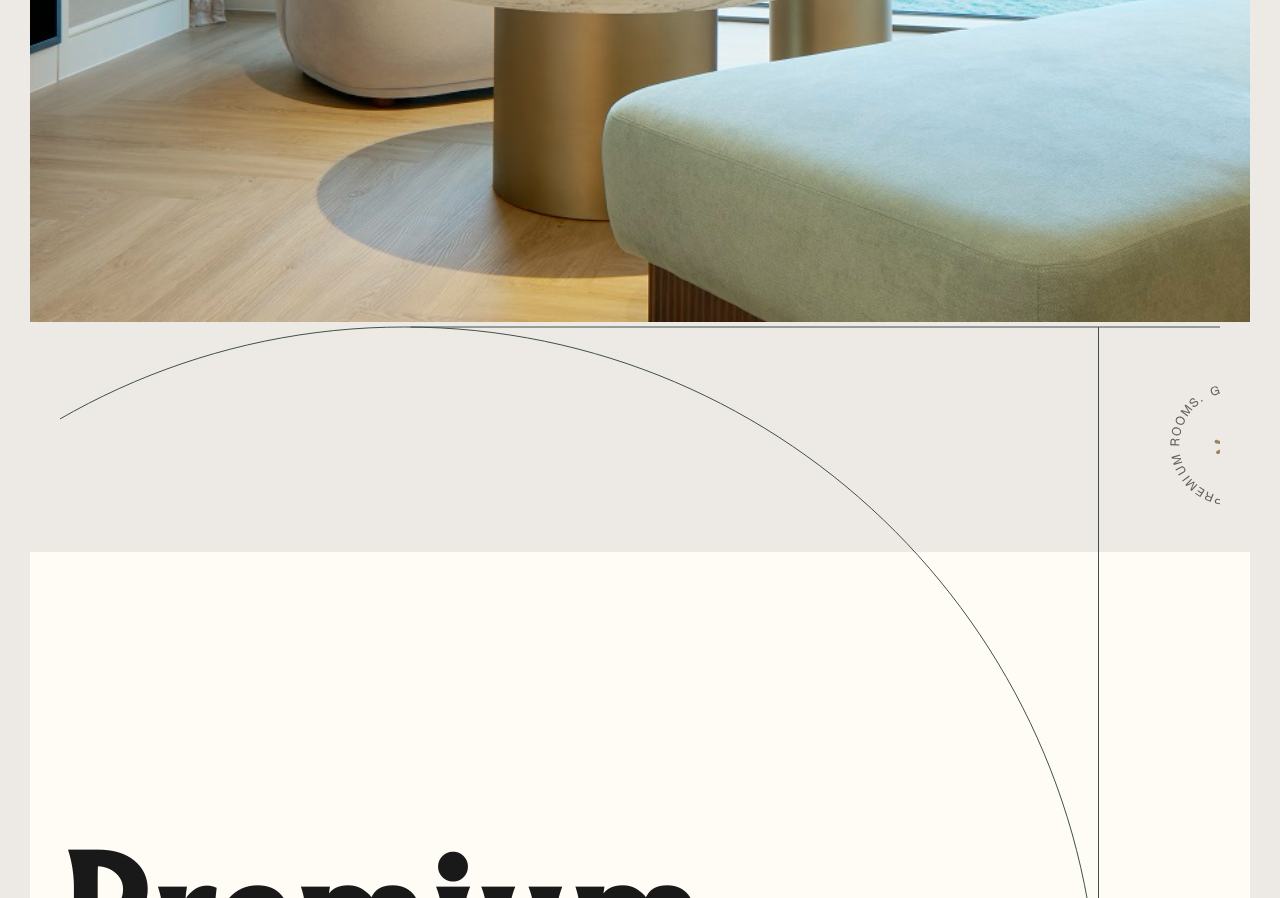
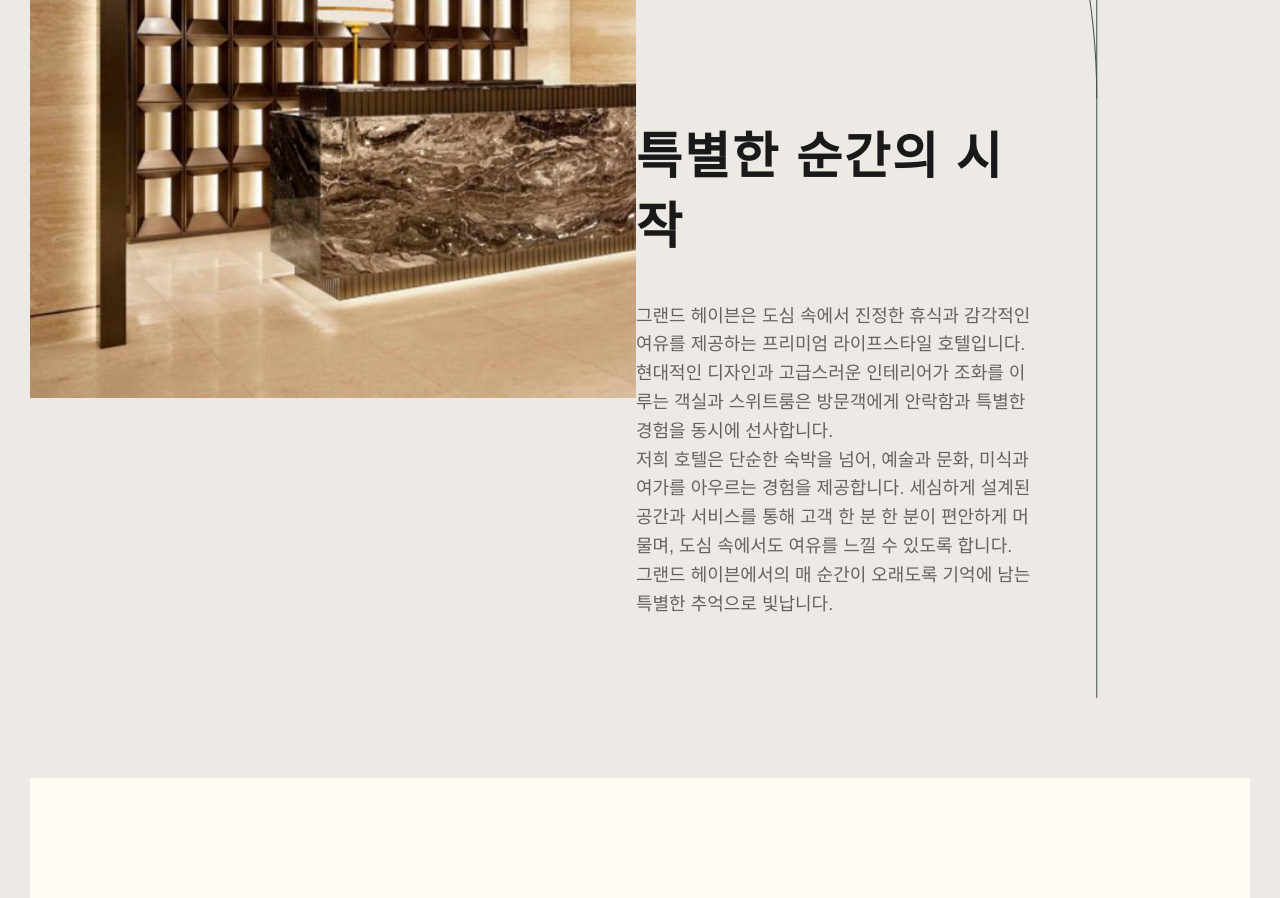
Before and after one commit to heeyoung6305/The-Grand-Haven, a Next.js app: page / in a window 1280 px wide. Shown: the part 1000-1898 px from the top of the page. Built offline with nearby package versions, Linux system fonts and the light colour scheme.

Commit message:
feat: 25. 11. 03
about section, mantine 활용해서 css 적용
(TGHExperience)
(TGHExperienceImage)

```diff
--- a/src/components/common/TGHExperience/TGHExperience.module.css
+++ b/src/components/common/TGHExperience/TGHExperience.module.css
@@ -1,17 +1,22 @@
-.about_title01 {
+.about {
+    display: flex;
+    flex-direction: column;
+    padding: 150px 120px 0 0;
+}
+
+.about_title {
     font-family: "albertusNova";
     color: #9d835a;
     display: flex;
     text-align: right;
     letter-spacing: 4px;
+    line-height: 1.1;
+    font-size: 92px;
     margin-bottom: 120px;
-    line-height: 1.1;
-    font-size: 92px
 }
-.about_title02 {
+.about_text {
     width: 400px;
     display: flex;
-    flex-direction: column;
 }
 .about_subtitle {
     font-family: "Noto Sans KR", sans-serif;
--- a/src/components/common/TGHExperience/TGHExperience.tsx
+++ b/src/components/common/TGHExperience/TGHExperience.tsx
@@ -1,4 +1,4 @@
-import { Title, Typography } from '@mantine/core';
+import { Flex, Text, Title, Typography } from '@mantine/core';
 
 import styles from './TGHExperience.module.css';
 
@@ -16,50 +16,28 @@ import styles from './TGHExperience.module.css';
  */
 const TGHExperience = () => (
   <>
-    <Title className={styles.about_title01}>
+    <Flex className={styles.about}>
+      <Title className={styles.about_title}>
         The
         <br />
         Haven
         <br />
         Experience
       </Title>
+      <Text className={styles.about_text} lineClamp={5} component="div">
         <Typography>
-      <div
-        dangerouslySetInnerHTML={{
-          __html:
-            '<p className={styles.about_description}>그랜드 헤이븐은 도심 속에서 진정한 휴식과 감각적인 여유를 제공하는 프리미엄 라이프스타일 호텔입니다.\n' +
-            '          현대적인 디자인과 고급스러운 인테리어가 조화를 이루는 객실과 스위트룸은 방문객에게 안락함과 특별한\n' +
-            '          경험을 동시에 선사합니다. <br /> 저희 호텔은 단순한 숙박을 넘어, 예술과 문화, 미식과 여가를 아우르는\n' +
-            '          경험을 제공합니다. 세심하게 설계된 공간과 서비스를 통해 고객 한 분 한 분이 편안하게 머물며, 도심\n' +
-            '          속에서도 여유를 느낄 수 있도록 합니다. <br /> 그랜드 헤이븐에서의 매 순간이 오래도록 기억에 남는\n' +
-            '          특별한 추억으로 빛납니다.</p>',
-        }}
-      />
+          <h3 className={styles.about_subtitle}>특별한 순간의 시작</h3>
+          <p className={styles.about_description}>
+            그랜드 헤이븐은 도심 속에서 진정한 휴식과 감각적인 여유를 제공하는 프리미엄 라이프스타일 호텔입니다.
+            현대적인 디자인과 고급스러운 인테리어가 조화를 이루는 객실과 스위트룸은 방문객에게 안락함과 특별한 경험을
+            동시에 선사합니다. <br /> 저희 호텔은 단순한 숙박을 넘어, 예술과 문화, 미식과 여가를 아우르는 경험을
+            제공합니다. 세심하게 설계된 공간과 서비스를 통해 고객 한 분 한 분이 편안하게 머물며, 도심 속에서도 여유를
+            느낄 수 있도록 합니다. <br /> 그랜드 헤이븐에서의 매 순간이 오래도록 기억에 남는 특별한 추억으로 빛납니다.
+          </p>
         </Typography>
+      </Text>
+    </Flex>
   </>
 );
 
 export default TGHExperience;
-
-// <Title className={styles.header_title}>The Grand Haven</Title>;
-//
-// <div className={styles.about_text}>*/}
-//       <h2 className={styles.about_title01}>
-//         The
-//         <br />
-//         Haven
-//         <br />
-//         Experience
-//       </h2>
-//       <div className={styles.about_title02}>
-//         <h3 className={styles.about_subtitle}>특별한 순간의 시작</h3>
-//         <p className={styles.about_description}>
-//           그랜드 헤이븐은 도심 속에서 진정한 휴식과 감각적인 여유를 제공하는 프리미엄 라이프스타일 호텔입니다.
-//           현대적인 디자인과 고급스러운 인테리어가 조화를 이루는 객실과 스위트룸은 방문객에게 안락함과 특별한
-//           경험을 동시에 선사합니다. <br /> 저희 호텔은 단순한 숙박을 넘어, 예술과 문화, 미식과 여가를 아우르는
-//           경험을 제공합니다. 세심하게 설계된 공간과 서비스를 통해 고객 한 분 한 분이 편안하게 머물며, 도심
-//           속에서도 여유를 느낄 수 있도록 합니다. <br /> 그랜드 헤이븐에서의 매 순간이 오래도록 기억에 남는
-//           특별한 추억으로 빛납니다.
-//         </p>
-//       </div>
-//     </div>
--- a/src/components/common/TGHExperienceImage/TGHExperienceImage.module.css
+++ b/src/components/common/TGHExperienceImage/TGHExperienceImage.module.css
@@ -0,0 +1,9 @@
+.about_background_img {
+    height: 1300px;
+    padding-top: 150px;
+}
+.about_images {
+    display: flex;
+    justify-content: space-between;
+    align-items: flex-start;
+}
--- a/src/components/common/TGHExperienceImage/TGHExperienceImage.tsx
+++ b/src/components/common/TGHExperienceImage/TGHExperienceImage.tsx
@@ -0,0 +1,19 @@
+import { BackgroundImage, Flex, Image } from '@mantine/core';
+
+import { aboutLabel, hotelLobby01, hotelLobby02 } from '@/assets/image';
+import { TGHExperience } from '@/components/common/TGHExperience';
+
+import styles from './TGHExperienceImage.module.css';
+
+const TGHExperienceImage = () => (
+  <>
+    <BackgroundImage className={styles.about_background_img} src={aboutLabel.src}>
+      <Flex className={styles.about_images}>
+        <Image radius="none" w="auto" fit="contain" src={hotelLobby02.src} />
+        <TGHExperience />
+        <Image radius="none" w="auto" fit="contain" src={hotelLobby01.src} />
+      </Flex>
+    </BackgroundImage>
+  </>
+);
+export default TGHExperienceImage;
--- /dev/null
+++ b/src/components/common/TGHExperienceImage/index.ts
@@ -0,0 +1,3 @@
+import TGHExperienceImage from './TGHExperienceImage';
+
+export { TGHExperienceImage };
--- a/src/features/main/MainPage.module.css
+++ b/src/features/main/MainPage.module.css
@@ -130,61 +130,61 @@
     font-weight: 400;
 }
 
-.about {
-    position: relative;
-    padding: 150px 30px 0 30px;
-}
-.about::before {
-    content: "";
-    position: absolute;
-    top: 0; left: 30px; right: 30px;
-    height: 1300px;
-    background: url("../../assets/image/about_label.svg") ;
-    background-repeat: no-repeat;
-    background-position: top center;
-    z-index: 0;
-}
-.about_images {
-    position: relative;
-    display: flex;
-    justify-content: space-between;
-    z-index: 1;
-}
-.about_text {
-    margin: 180px 80px 40px 0 ;
-}
-.about_title01 {
-    font-family: "albertusNova";
-    color: #9d835a;
-    display: flex;
-    text-align: right;
-    letter-spacing: 4px;
-    margin-bottom: 120px;
-    line-height: 1.1;
-    font-size: 92px
-}
-.about_title02 {
-    /*overflow: hidden;*/
-    width: 400px;
-    display: flex;
-    flex-direction: column;
-}
-.about_subtitle {
-    font-family: "Noto Sans KR", sans-serif;
-    font-weight: 600;
-    color: #191919;
-    font-size: 50px;
-    letter-spacing: 2px;
-    margin-bottom: 40px;
-}
-.about_description {
-    font-family: "Noto Sans KR", sans-serif;
-    font-weight: 400;
-    color: #191919;
-    font-size: 18px;
-    line-height: 1.6;
-    opacity: 64%;
-}
+/*.about {*/
+/*    position: relative;*/
+/*    padding: 150px 30px 0 30px;*/
+/*}*/
+/*.about::before {*/
+/*    content: "";*/
+/*    position: absolute;*/
+/*    left: 0; right: 0;*/
+/*    height: 1300px;*/
+/*    background: url("../../assets/image/about_label.svg") ;*/
+/*    background-repeat: no-repeat;*/
+/*    background-position: top center;*/
+/*    z-index: 0;*/
+/*}*/
+/*.about_images {*/
+/*    position: relative;*/
+/*    display: flex;*/
+/*    justify-content: space-between;*/
+/*    z-index: 1;*/
+/*}*/
+/*.about_text {*/
+/*    margin: 180px 80px 40px 0 ;*/
+/*}*/
+/*.about_title01 {*/
+/*    font-family: "albertusNova";*/
+/*    color: #9d835a;*/
+/*    display: flex;*/
+/*    text-align: right;*/
+/*    letter-spacing: 4px;*/
+/*    margin-bottom: 120px;*/
+/*    line-height: 1.1;*/
+/*    font-size: 92px*/
+/*}*/
+/*.about_title02 {*/
+/*    !*overflow: hidden;*!*/
+/*    width: 400px;*/
+/*    display: flex;*/
+/*    flex-direction: column;*/
+/*}*/
+/*.about_subtitle {*/
+/*    font-family: "Noto Sans KR", sans-serif;*/
+/*    font-weight: 600;*/
+/*    color: #191919;*/
+/*    font-size: 50px;*/
+/*    letter-spacing: 2px;*/
+/*    margin-bottom: 40px;*/
+/*}*/
+/*.about_description {*/
+/*    font-family: "Noto Sans KR", sans-serif;*/
+/*    font-weight: 400;*/
+/*    color: #191919;*/
+/*    font-size: 18px;*/
+/*    line-height: 1.6;*/
+/*    opacity: 64%;*/
+/*}*/
 
 .rooms {
     background-color: #fffcf6;
--- a/src/features/main/MainPage.tsx
+++ b/src/features/main/MainPage.tsx
@@ -1,8 +1,5 @@
-import { BackgroundImage } from '@mantine/core';
-
 import {
   GrandLounge,
-  hotelLobby02,
   ourFacilitiesLeft,
   ourFacilitiesRight,
   roomsArrowButton,
@@ -12,7 +9,6 @@ import {
   TheArtOfDining,
   WineBarReserve,
 } from '@/assets';
-import { TGHMainSearch } from '@/components';
 import { ServiceIdEnum } from '@/enums';
 import { useMainStore } from '@/providers';
 
@@ -21,6 +17,7 @@ import type { IMainPageProps } from '@/types';
 import styles from './MainPage.module.css';
 
 import './reset.css';
+import TGHExperienceImage from '@/components/common/TGHExperienceImage/TGHExperienceImage';
 
 const MainPage = ({ router }: IMainPageProps) => {
   const { setServiceId } = useMainStore((state) => state);
@@ -35,7 +32,7 @@ const MainPage = ({ router }: IMainPageProps) => {
       <div className={styles.main_page_body}>
         <section className={styles.hero}>
           <div className={styles.hero_content}>
-            <TGHMainSearch />
+            {/*<TGHMainSearch />*/}
             {/*<div className={styles.hero_image}>*/}
             {/*  <img src={mainImg.src} alt={'메인페이지 이미지'} />*/}
             {/*  <div className={styles.hero_text}>*/}
@@ -60,8 +57,9 @@ const MainPage = ({ router }: IMainPageProps) => {
             {/*</div>*/}
           </div>
         </section>
-        <section className={styles.about}>
-          <BackgroundImage src={hotelLobby02.src} />
+        <section>
+          <TGHExperienceImage />
+          {/*<BackgroundImage src={aboutLabel.src} />*/}
           {/*<div className={styles.about_images}>*/}
           {/*  <div>*/}
           {/*    <img src={hotelLobby02.src} alt="로비 큰 이미지" />*/}
```
Lines whose indentation alone changed are shown as unchanged.
